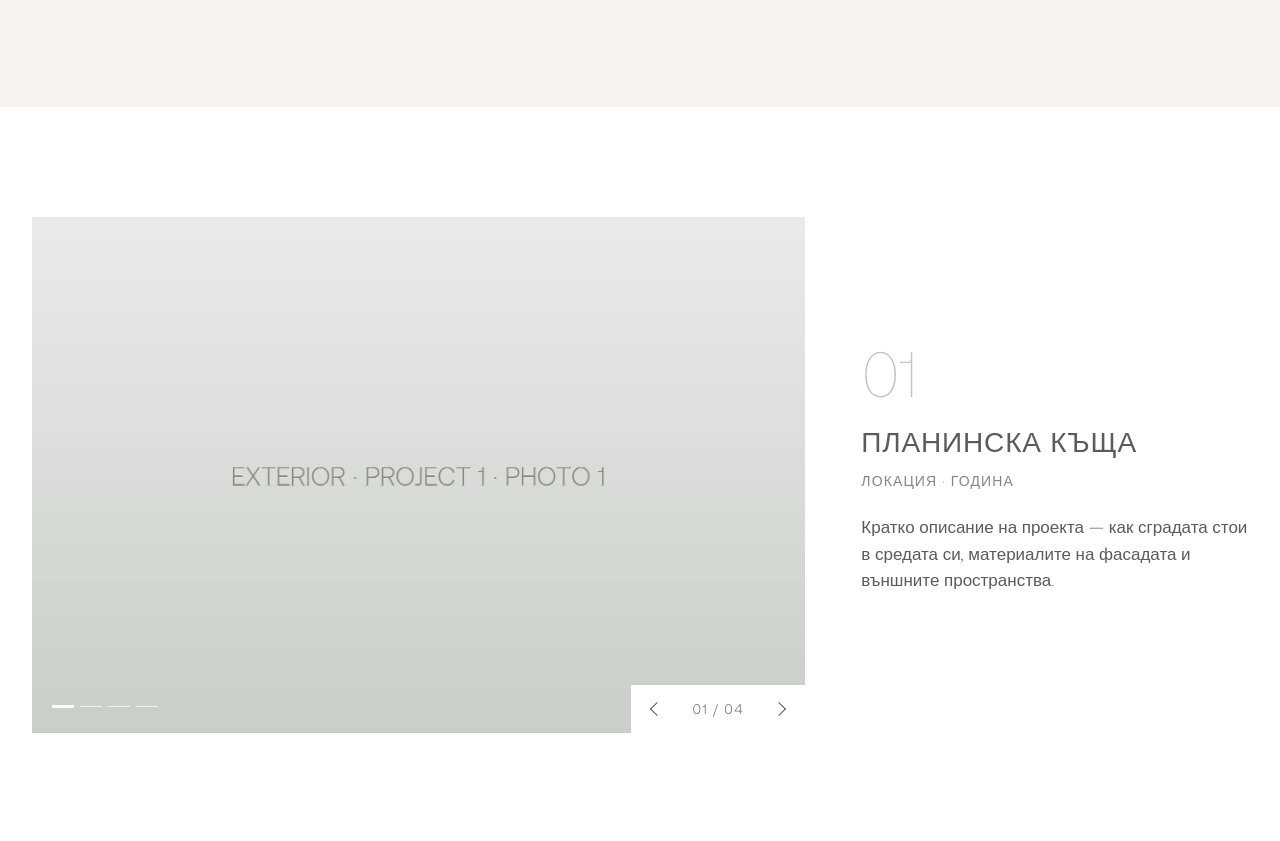
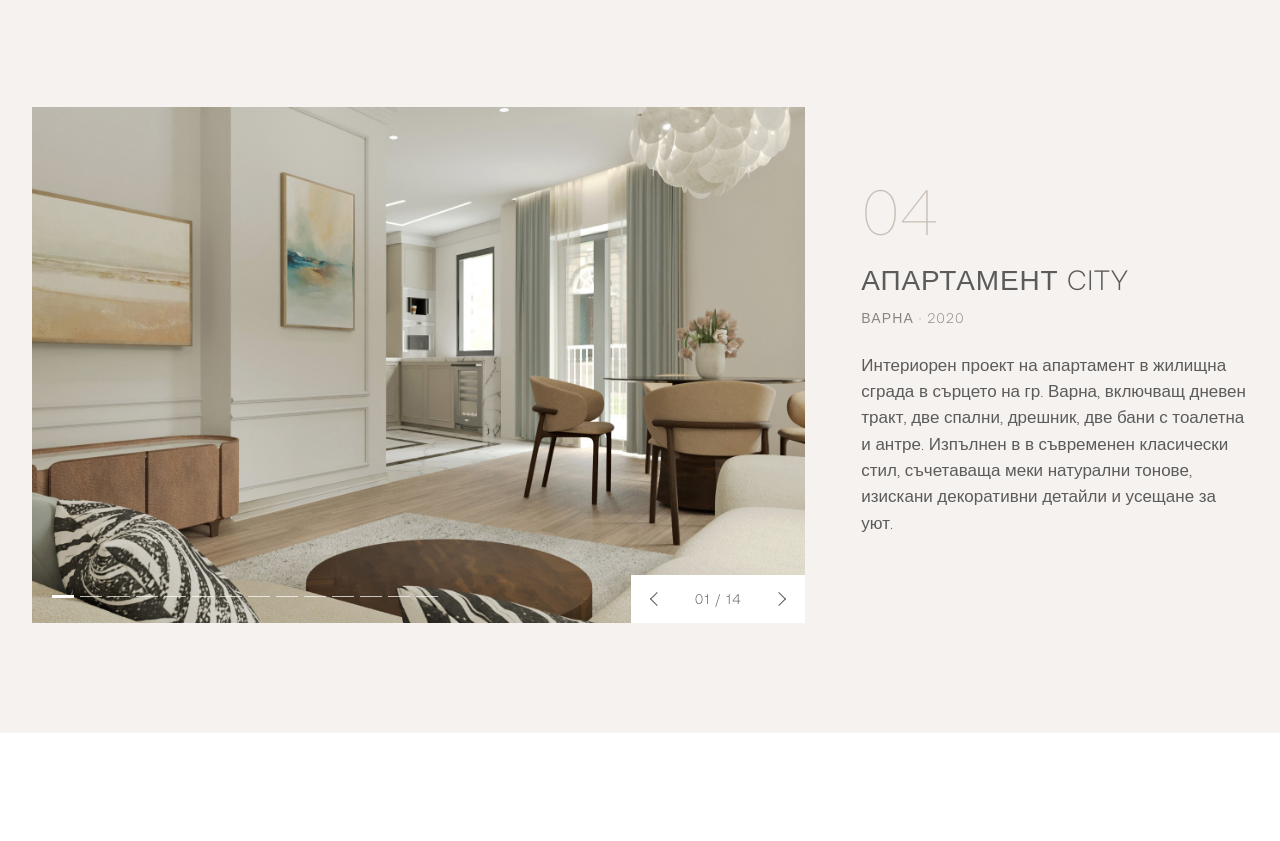
Before and after one commit to deyan-stoynov/bor4d, a plain HTML site: page index.html in a window 1280 px wide. Shown: the part 3705-4546 px from the top of the page. Drawn offline with Linux system fonts and the light colour scheme; a web font is replaced by a local one.

Commit message:
проммени

```diff
--- a/i18n.js
+++ b/i18n.js
@@ -103,8 +103,20 @@ const I18N = {
 
         "int4.photos": "Adventure Time photos",
         "int4.alt1": "Adventure Time children's room — bed and desk",
-        "int4.alt2": "Adventure Time children's room — desk and bed with storage drawer",
-        "int4.alt3": "Adventure Time children's room — wardrobes and TV unit",
+        "int4.alt1": "Home by the Sea — living room",
+        "int4.alt2": "Home by the Sea — living and dining area",
+        "int4.alt3": "Home by the Sea — fireplace and TV wall",
+        "int4.alt4": "Home by the Sea — living room with sea view",
+        "int4.alt5": "Home by the Sea — hallway",
+        "int4.alt6": "Home by the Sea — hallway wardrobe with round mirror",
+        "int4.alt7": "Home by the Sea — bathroom",
+        "int4.alt8": "Home by the Sea — bathroom with toilet",
+        "int4.alt9": "Home by the Sea — second bathroom",
+        "int4.alt10": "Home by the Sea — children's room",
+        "int4.alt11": "Home by the Sea — children's room — wardrobe",
+        "int4.alt12": "Home by the Sea — second children's room",
+        "int4.alt13": "Home by the Sea — second children's room with sea view",
+        "int4.alt14": "Home by the Sea — master bedroom",
         "int4.title": "Adventure Time",
         "int4.meta": "Children's room · 2018",
         "int4.text": "Interior design for a children's room. In a room like this, fresh colours and a well-planned furniture layout matter most to us.",
--- a/index.html
+++ b/index.html
@@ -172,6 +172,32 @@
                     <p data-i18n="int3.text">Интериорен проект на апартамент в жилищна сграда във Варна, включващ дневен тракт, голяма спалня, две детски стаи, две бани с тоалетна и коридор. Изпълнен в модерен стил, съчетаващ уют и лукс в хармонични пастелни нюанси с препратка към разкошната морска панорама.</p>
                 </div>
             </article>
+			<article class="project">
+                <div class="carousel" aria-roledescription="carousel" aria-label="Апартамент City — снимки" data-i18n-attr="aria-label:int4.photos">
+                    <ul class="carousel-track">
+                        <li class="slide"><img src="images/interiors/project-4/1.jpg" alt="Апартамент City — дневна" data-i18n-attr="alt:int3.alt1" loading="lazy" /></li>
+                        <li class="slide"><img src="images/interiors/project-4/2.jpg" alt="Апартамент City — дневна и трапезария" data-i18n-attr="alt:int3.alt2" loading="lazy" /></li>
+                        <li class="slide"><img src="images/interiors/project-4/3.jpg" alt="Апартамент City — кухня и трапезария 1" data-i18n-attr="alt:int3.alt3" loading="lazy" /></li>
+                        <li class="slide"><img src="images/interiors/project-4/4.jpg" alt="Апартамент City — кухня и трапезария 2" data-i18n-attr="alt:int3.alt4" loading="lazy" /></li>
+                        <li class="slide"><img src="images/interiors/project-4/5.jpg" alt="Апартамент City — кухня и трапезария 3" data-i18n-attr="alt:int3.alt5" loading="lazy" /></li>
+                        <li class="slide"><img src="images/interiors/project-4/6.jpg" alt="Апартамент City — кухня с баня" data-i18n-attr="alt:int3.alt6" loading="lazy" /></li>
+                        <li class="slide"><img src="images/interiors/project-4/7.jpg" alt="Апартамент City — баня" data-i18n-attr="alt:int3.alt7" loading="lazy" /></li>
+                        <li class="slide"><img src="images/interiors/project-4/8.jpg" alt="Апартамент City — баня с тоалетна" data-i18n-attr="alt:int3.alt8" loading="lazy" /></li>
+                        <li class="slide"><img src="images/interiors/project-4/9.jpg" alt="Апартамент City — спалня" data-i18n-attr="alt:int3.alt9" loading="lazy" /></li>
+                        <li class="slide"><img src="images/interiors/project-4/10.jpg" alt="Апартамент City — спалня" data-i18n-attr="alt:int3.alt10" loading="lazy" /></li>
+                        <li class="slide"><img src="images/interiors/project-4/11.jpg" alt="Апартамент City — детска стая " data-i18n-attr="alt:int3.alt11" loading="lazy" /></li>
+                        <li class="slide"><img src="images/interiors/project-4/12.jpg" alt="Апартамент City — гардеробно" data-i18n-attr="alt:int3.alt12" loading="lazy" /></li>
+                        <li class="slide"><img src="images/interiors/project-4/13.jpg" alt="Апартамент City — баня с тоалетна" data-i18n-attr="alt:int3.alt13" loading="lazy" /></li>
+                        <li class="slide"><img src="images/interiors/project-4/14.jpg" alt="Апартамент City — антре стълби" data-i18n-attr="alt:int3.alt14" loading="lazy" /></li>
+                    </ul>
+                </div>
+                <div class="project-info">
+                    <span class="project-num">04</span>
+                    <h3 data-i18n="int4.title">Апартамент City </h3>
+                    <p class="meta" data-i18n="int4.meta">Варна · 2020</p>
+                    <p data-i18n="int4.text">Интериорен проект на апартамент в жилищна сграда в сърцето на гр. Варна, включващ дневен тракт, две спални, дрешник, две бани с тоалетна и антре. Изпълнен в  в съвременен класически стил, съчетаваща меки натурални тонове, изискани декоративни детайли и усещане за уют.</p>
+                </div>
+            </article>
         </section>
 
         <!-- ============ EXTERIORS ============ -->
```
